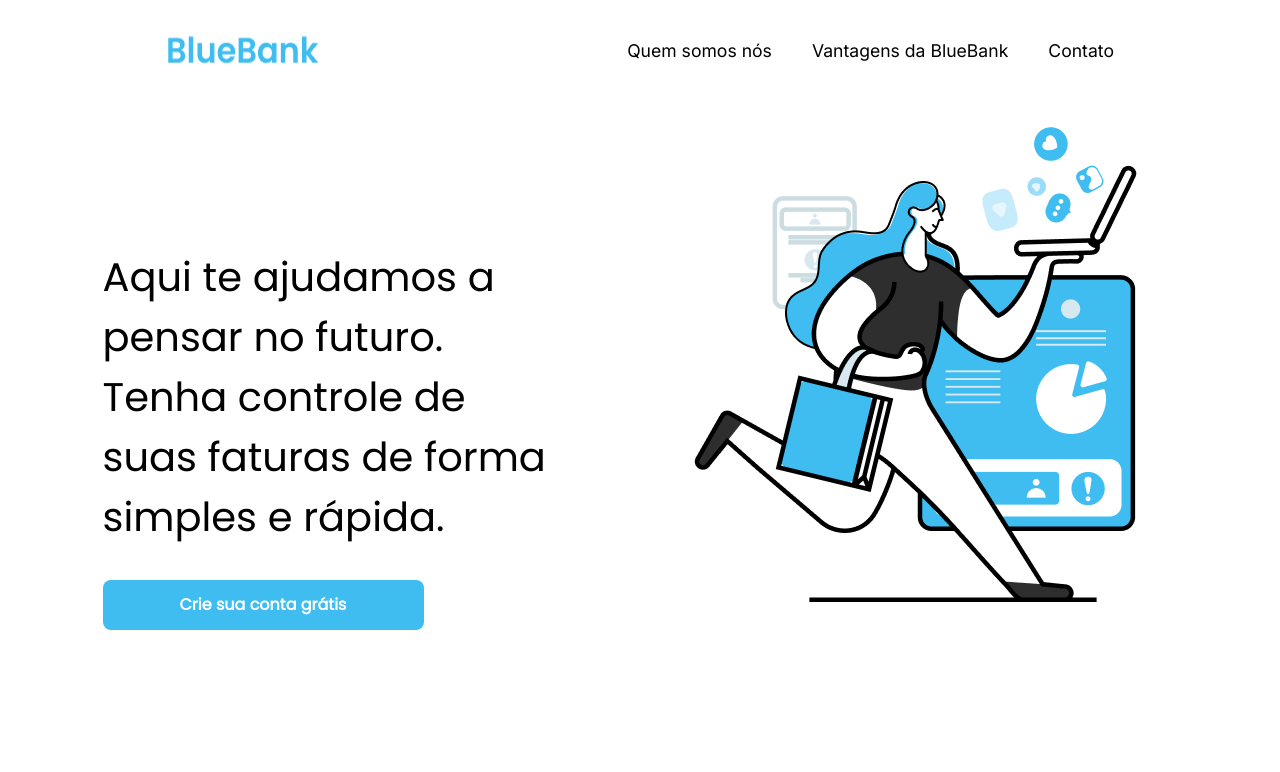
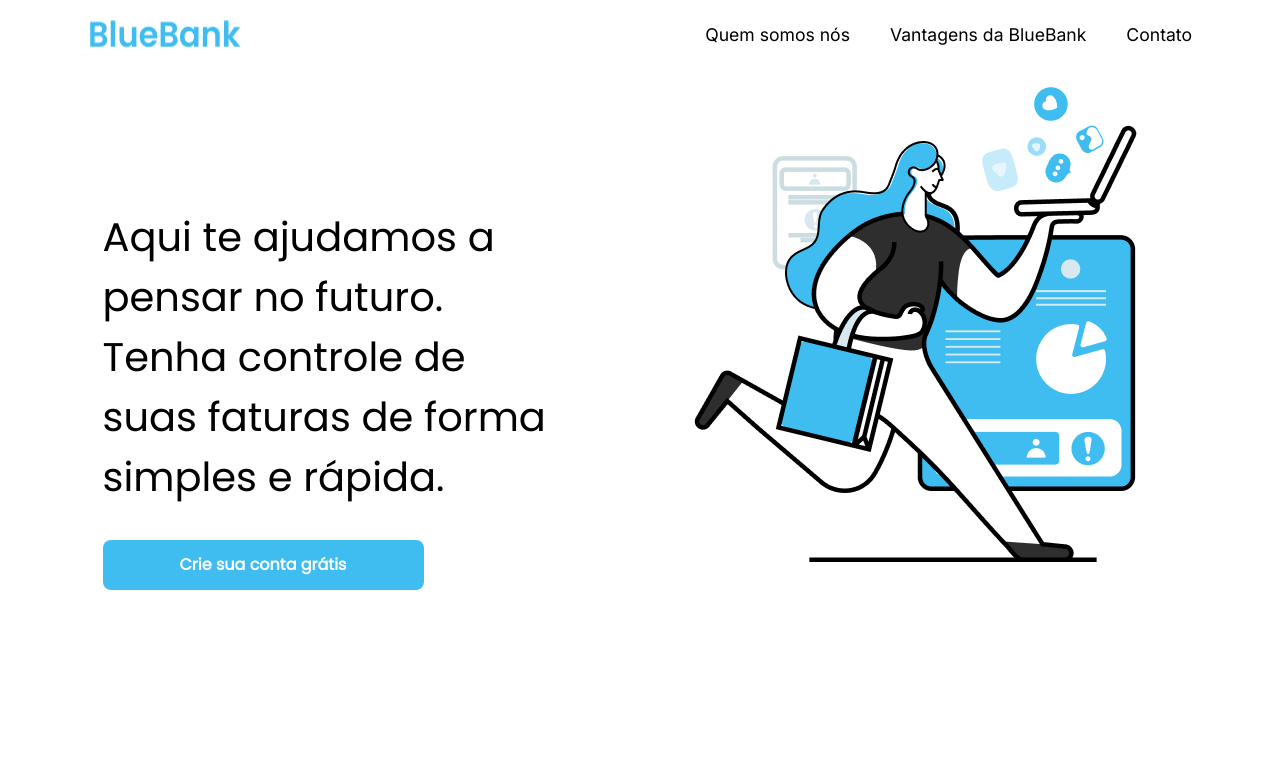
Before and after one commit to giovanafg/LandingPage-BlueBank, a plain HTML site: page index.html in a window 1280 px wide. Shown: the top 772 px of the page. Drawn offline with Linux system fonts and the light colour scheme.

Commit message:
mudanças no arquivo css - cabecalho

```diff
--- a/assets/css/cabecalho.css
+++ b/assets/css/cabecalho.css
@@ -2,5 +2,27 @@
     display: flex;
     flex-direction: row;
     justify-content: space-around;
-    margin: 24px;
+    padding-right: 5rem;
+    padding-left: 5rem;
 }
+
+@media screen and (min-width: 0){
+    .cabecalho{
+        justify-content: center;
+        padding: 0 1rem;
+    }
+    .logo__bluebank{
+        display: none;
+    }
+
+}
+
+@media screen and (min-width: 1200px) {
+    .cabecalho{
+        padding: 0 5rem;
+        justify-content: space-between;
+    }
+    .logo__bluebank{
+        display: block;
+    }
+}
```
